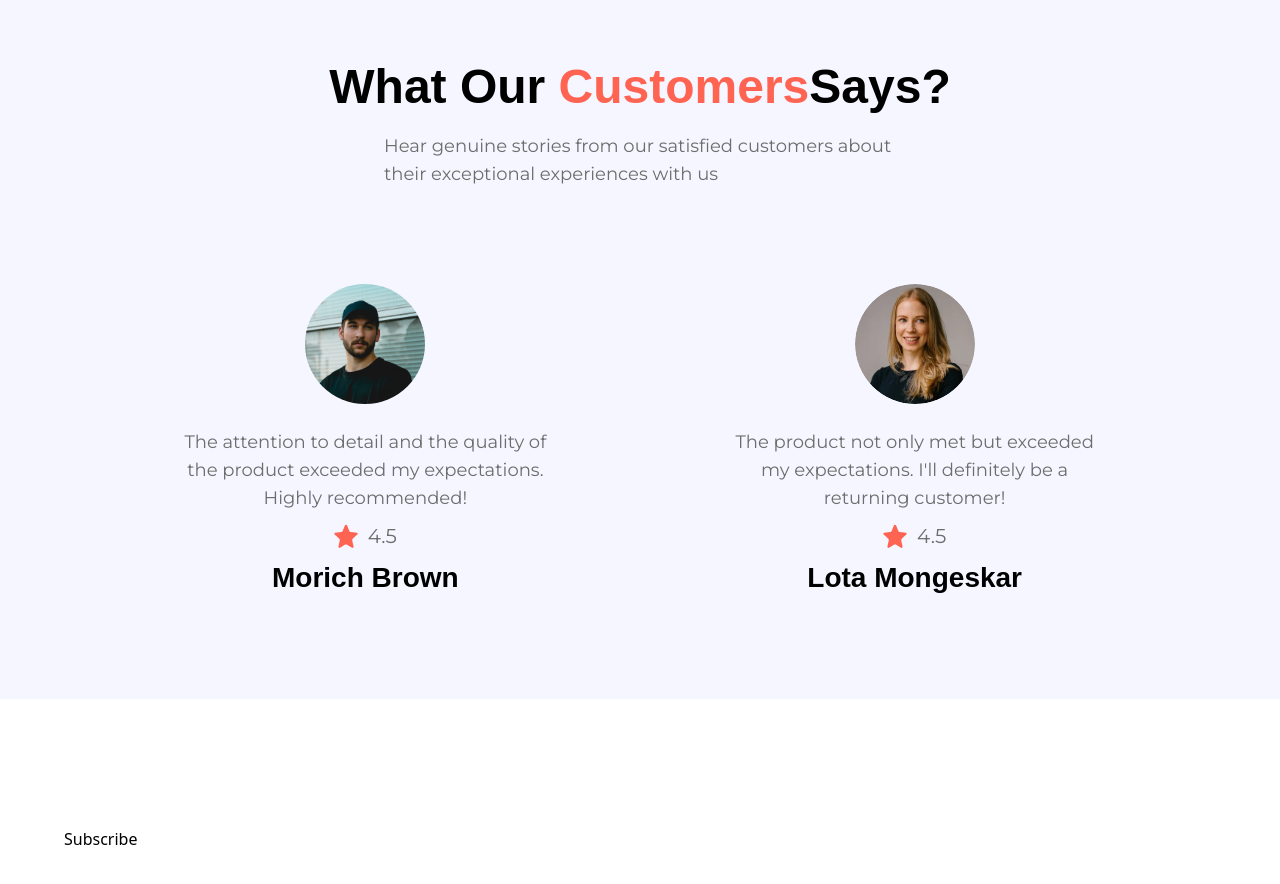
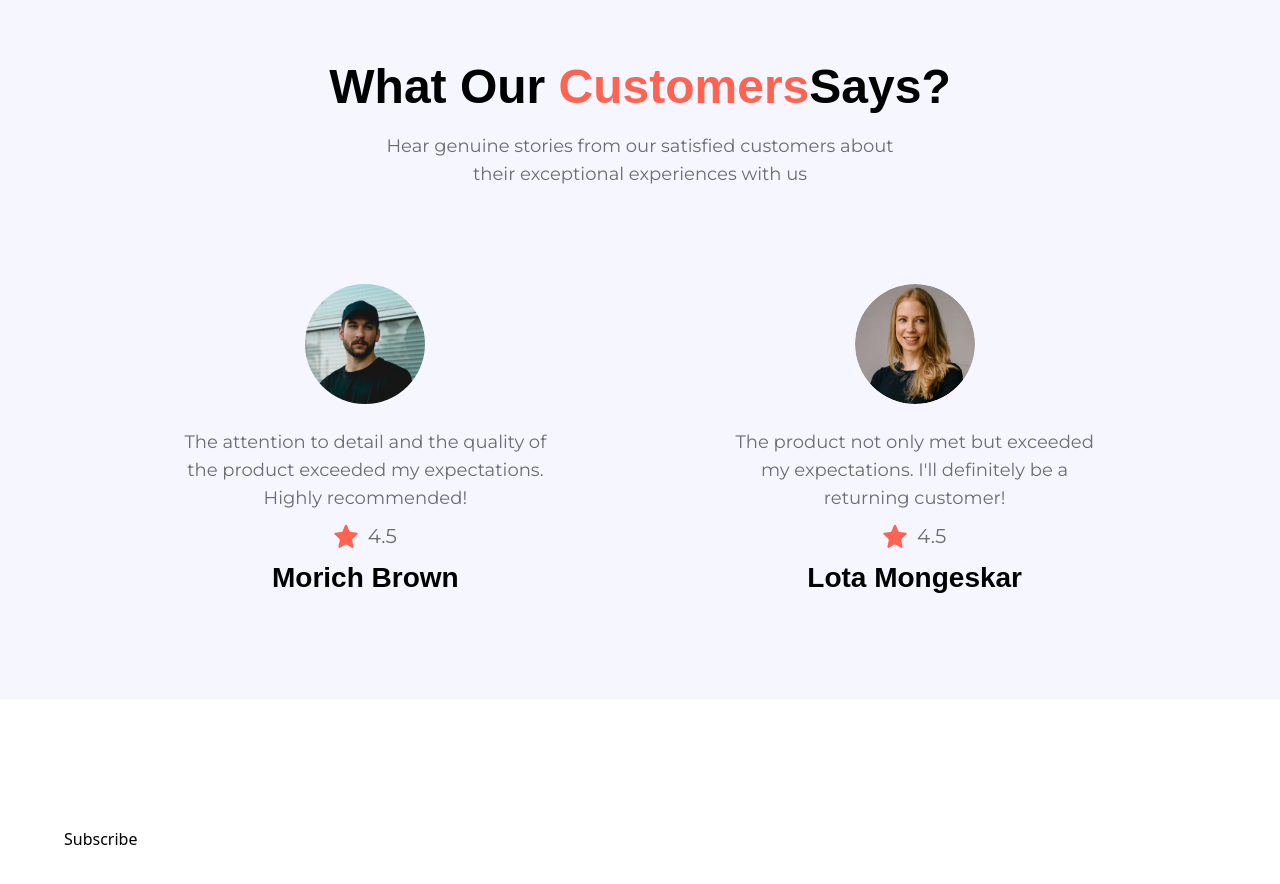
Before and after one commit to dirudeen/nike-project, a React (Vite) app: page / in a window 1280 px wide. Shown: the part 3520-4404 px from the top of the page. Built offline with nearby package versions, Linux system fonts and the light colour scheme; a web font is replaced by a local one.

Commit message:
modify text alignment for the p element

```diff
--- a/src/sections/CustomerReviews.jsx
+++ b/src/sections/CustomerReviews.jsx
@@ -7,7 +7,7 @@ const CustomerReviews = () => {
       <h3 className="text-center font-palanquin text-4xl font-bold">
         What Our <span className="text-coral-red">Customers</span>Says?
       </h3>
-      <p className="info-text m-auto mt-4 max-w-lg">
+      <p className="info-text m-auto mt-4 max-w-lg text-center">
         Hear genuine stories from our satisfied customers about their
         exceptional experiences with us
       </p>
```
